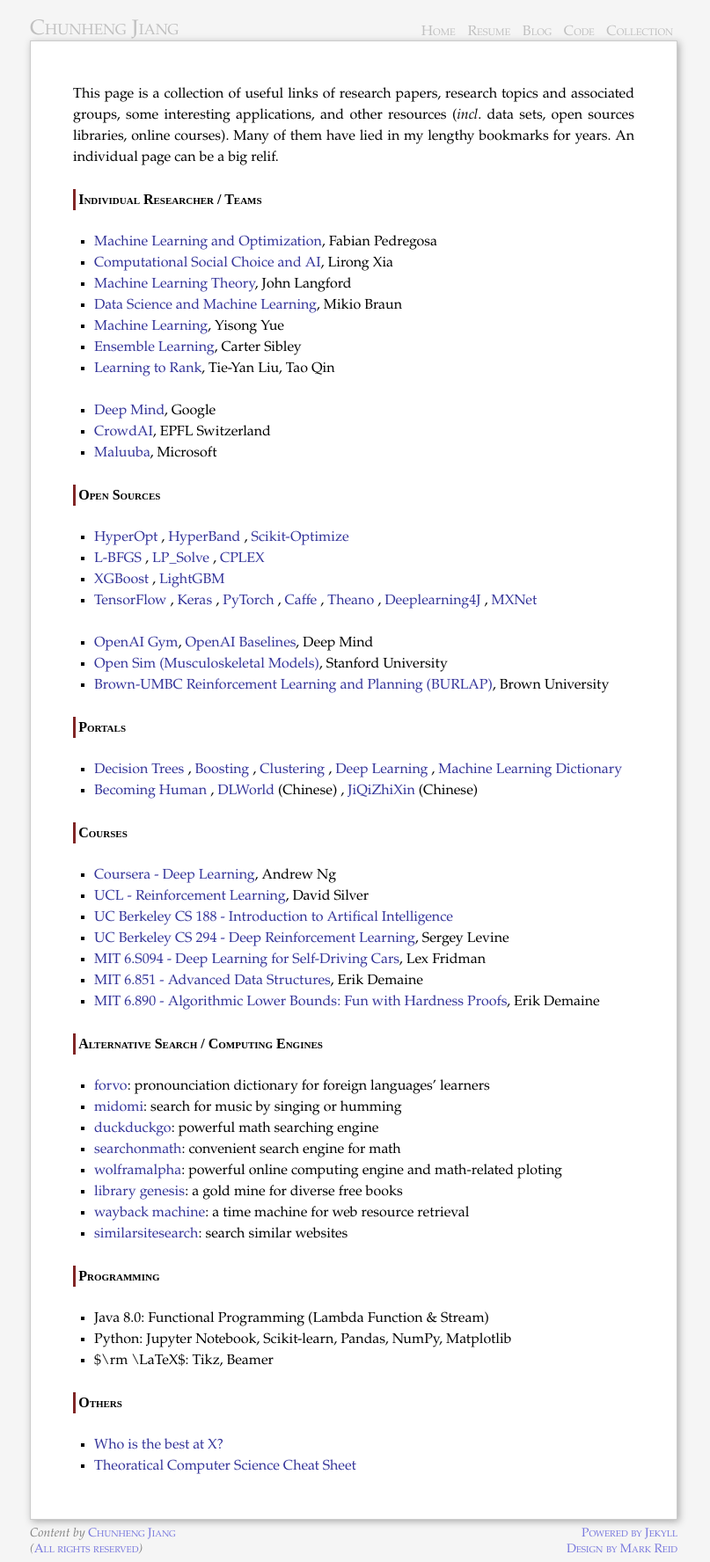
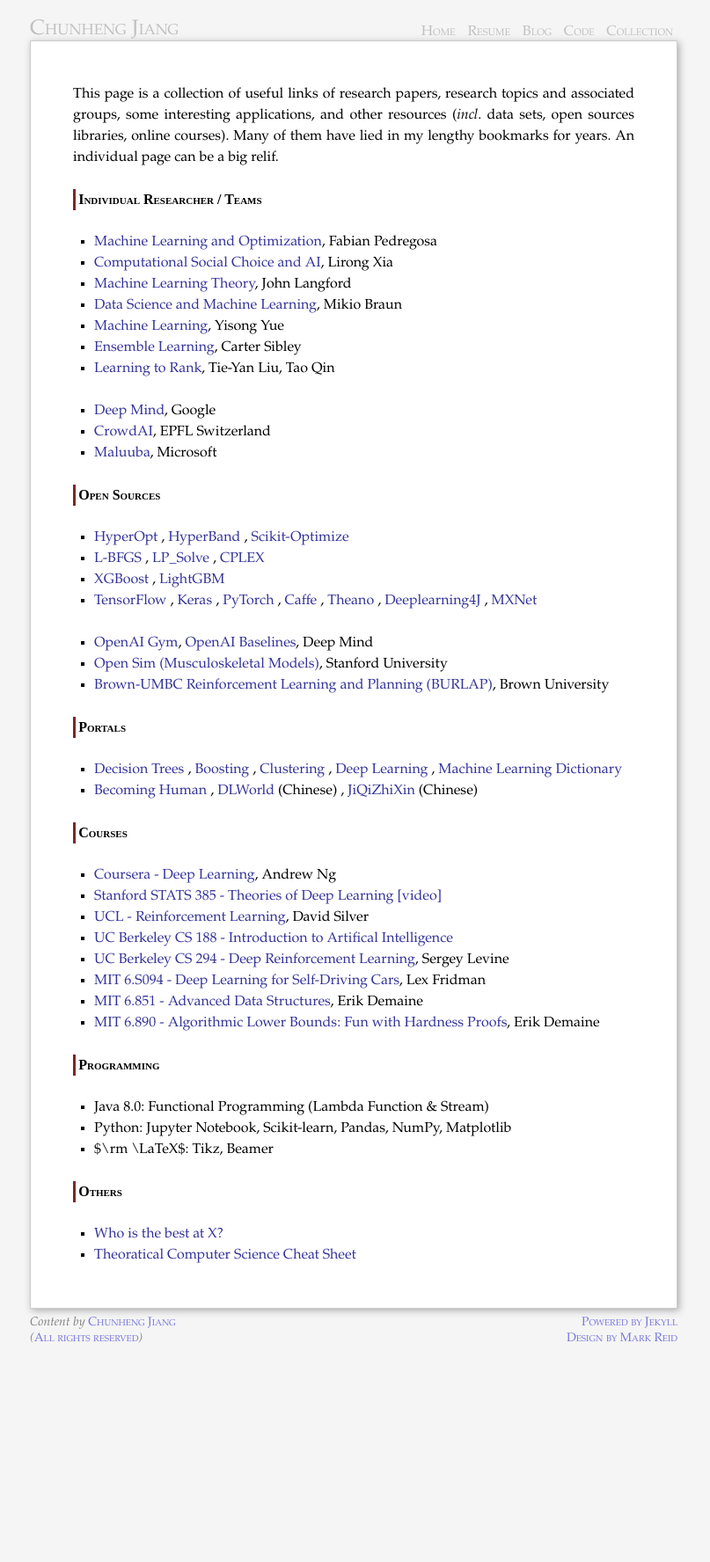
Before and after one commit to horsehour/horsehour.github.io, a Jekyll site: the page built from collection/index.md, in a window 1280 px wide. Shown: the whole page at 88% size, without its empty margins (238-1045 px from the left). Built offline with Jekyll 4.4.1, drawn with Linux system fonts in a browser that asks for light colours; comment, search, counter and statistics services are not loaded; after the commit the page ends 1536 px from its top, so only the background shows below that.

Commit message:
verify the ownership of horsehour.com

```diff
--- a/collection/index.md
+++ b/collection/index.md
@@ -58,23 +58,13 @@
 Courses
 -------
 - [Coursera - Deep Learning](https://www.deeplearning.ai/){:target="_blank"}, Andrew Ng
+- [Stanford STATS 385 - Theories of Deep Learning](https://stats385.github.io/){:target="_blank"} [[video]](https://www.researchgate.net/project/Theories-of-Deep-Learning){:target="_blank"}
 - [UCL - Reinforcement Learning](http://www0.cs.ucl.ac.uk/staff/d.silver/web/Teaching.html){:target="_blank"}, David Silver
 - [UC Berkeley CS 188 - Introduction to Artifical Intelligence](http://ai.berkeley.edu/home.html){:target="_blank"}
 - [UC Berkeley CS 294 - Deep Reinforcement Learning](http://rll.berkeley.edu/deeprlcourse/){:target="_blank"}, Sergey Levine
 - [MIT 6.S094 - Deep Learning for Self-Driving Cars](http://selfdrivingcars.mit.edu/){:target="_blank"}, Lex Fridman
 - [MIT 6.851 - Advanced Data Structures](https://ocw.mit.edu/courses/electrical-engineering-and-computer-science/6-851-advanced-data-structures-spring-2012/){:target="_blank"}, Erik Demaine
 - [MIT 6.890 - Algorithmic Lower Bounds: Fun with Hardness Proofs](https://ocw.mit.edu/courses/electrical-engineering-and-computer-science/6-890-algorithmic-lower-bounds-fun-with-hardness-proofs-fall-2014/lecture-videos/){:target="_blank"}, Erik Demaine
-
-Alternative Search / Computing Engines
------------
-- [forvo](https://forvo.com/){:target="_blank"}: pronounciation dictionary for foreign languages' learners
-- [midomi](http://www.midomi.com/){:target="_blank"}: search for music by singing or humming
-- [duckduckgo](https://duckduckgo.com/){:target="_blank"}: powerful math searching engine
-- [searchonmath](http://www.searchonmath.com/){:target="_blank"}: convenient search engine for math
-- [wolframalpha](http://www.wolframalpha.com/){:target="_blank"}: powerful online computing engine and math-related ploting
-- [library genesis](http://gen.lib.rus.ec/){:target="_blank"}: a gold mine for diverse free books
-- [wayback machine](https://web.archive.org/){:target="_blank"}: a time machine for web resource retrieval
-- [similarsitesearch](http://www.similarsitesearch.com/){:target="_blank"}: search similar websites
 
 Programming
 -----------
--- /dev/null
+++ b/googlec37251b3ef0949fa.html
@@ -0,0 +1 @@
+google-site-verification: googlec37251b3ef0949fa.html
```
Also changed, not shown: blog/_posts/2017-04-16-match-student-college.md (+1 -0 lines), 5 other files.
